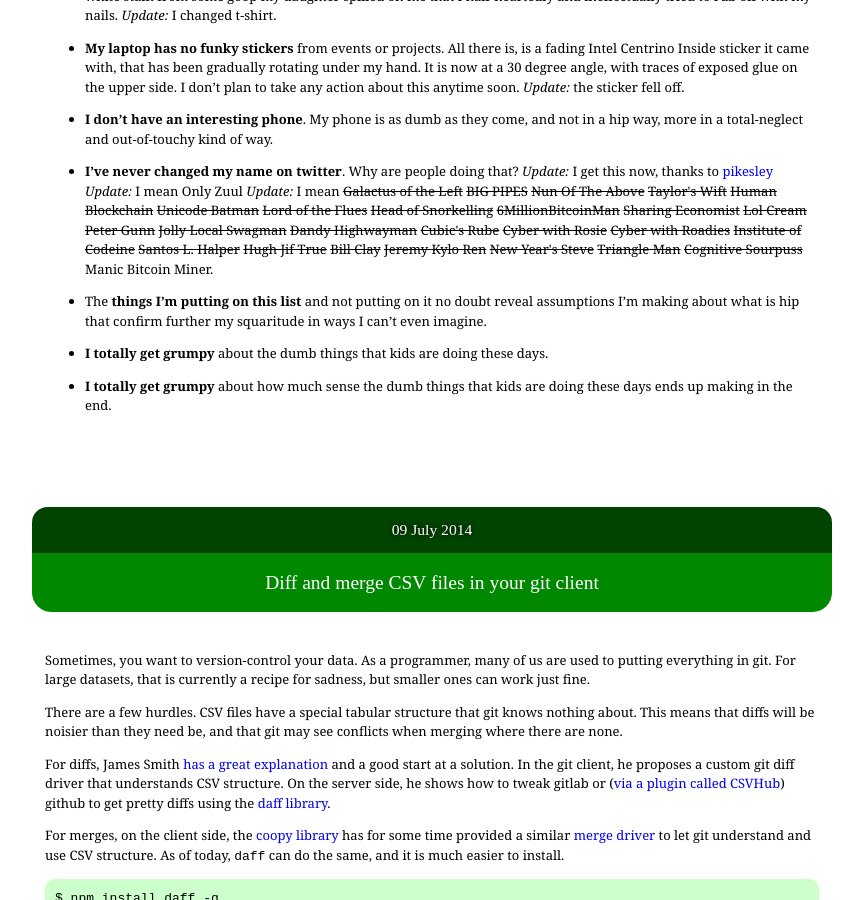
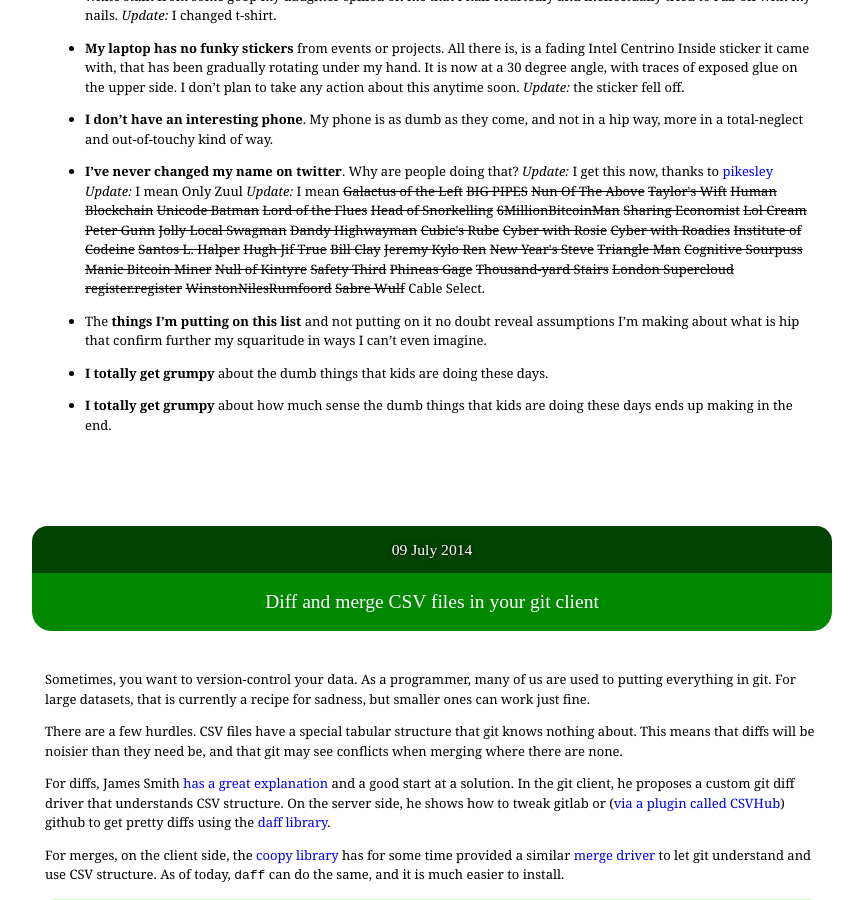
Before and after one commit to paulfitz/paulfitz.github.io, a Jekyll site: the page built from index.html, in a window 1280 px wide and 900 px high, scrolled down 1446 px. Shown: the whole window, without its empty margins (208-1071 px from the left). Built offline with Jekyll 4.4.1, drawn with Linux system fonts in a browser that asks for light colours; some web fonts are replaced.

Commit message:
thousand-yard stairs

```diff
--- a/_data/pikes.json
+++ b/_data/pikes.json
@@ -24,5 +24,14 @@
   "New Year&#39;s Steve",
   "Triangle Man",
   "Cognitive Sourpuss",
-  "Manic Bitcoin Miner"
+  "Manic Bitcoin Miner",
+  "Null of Kintyre",
+  "Safety Third",
+  "Phineas Gage",
+  "Thousand-yard Stairs",
+  "London Supercloud",
+  "register.register",
+  "WinstonNilesRumfoord",
+  "Sabre Wulf",
+  "Cable Select"
 ]
```
